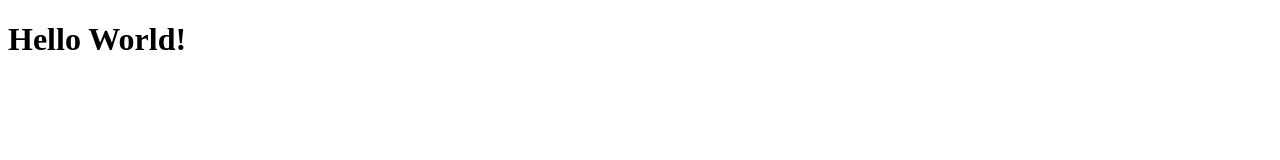
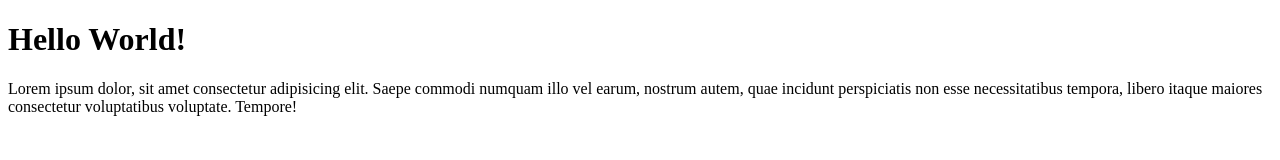
Before and after one commit to sihitam/rz-git-test, a plain HTML site: page index.html in a window 1280 px wide. Drawn offline with Linux system fonts and the light colour scheme.

Commit message:
menambahkan paragraf

```diff
--- a/index.html
+++ b/index.html
@@ -9,6 +9,9 @@
 
 <body>
     <h1>Hello World!</h1>
+    <p>Lorem ipsum dolor, sit amet consectetur adipisicing elit. Saepe commodi numquam illo vel earum, nostrum autem,
+        quae incidunt perspiciatis non esse necessitatibus tempora, libero itaque maiores consectetur voluptatibus
+        voluptate. Tempore!</p>
 </body>
 
 </html>
```
